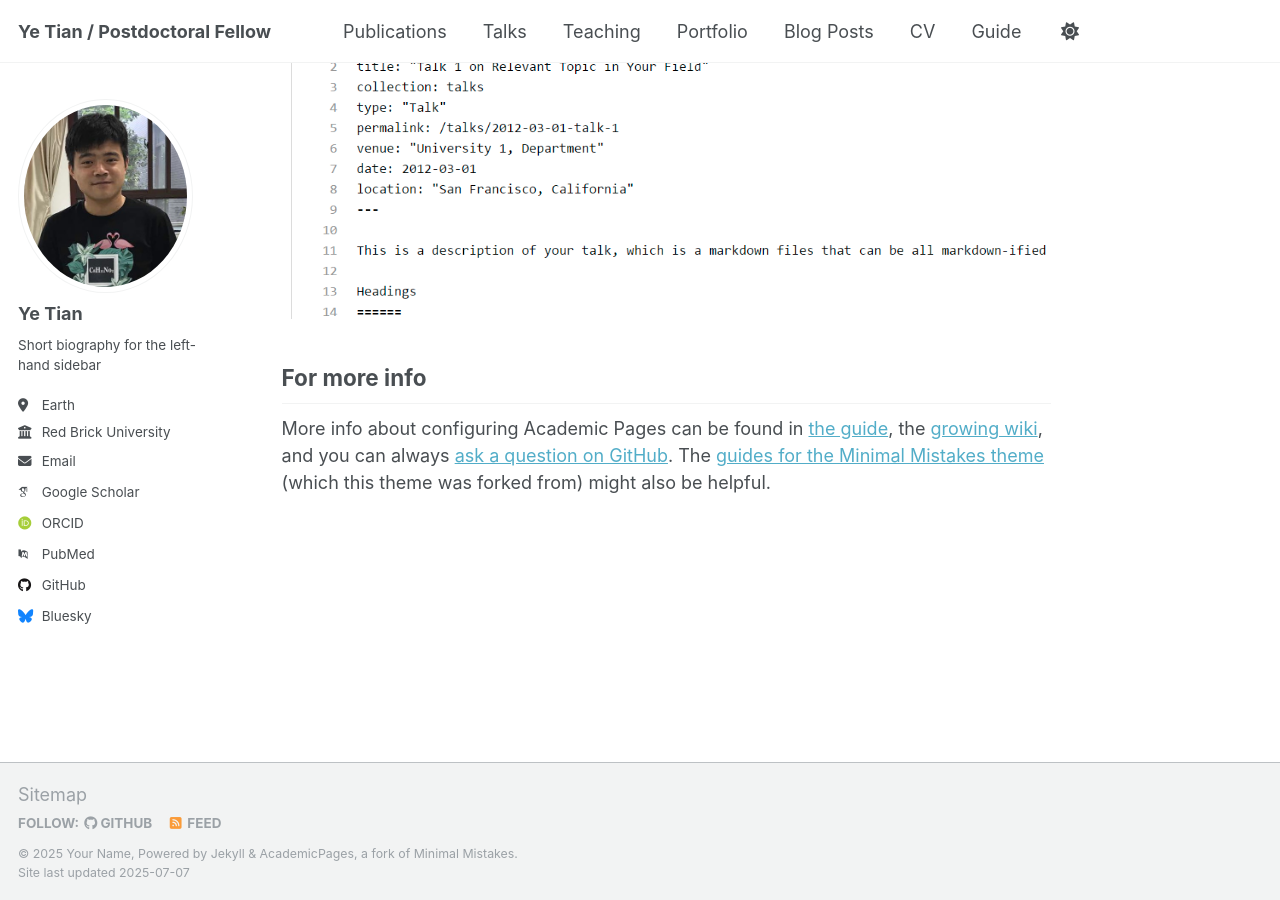
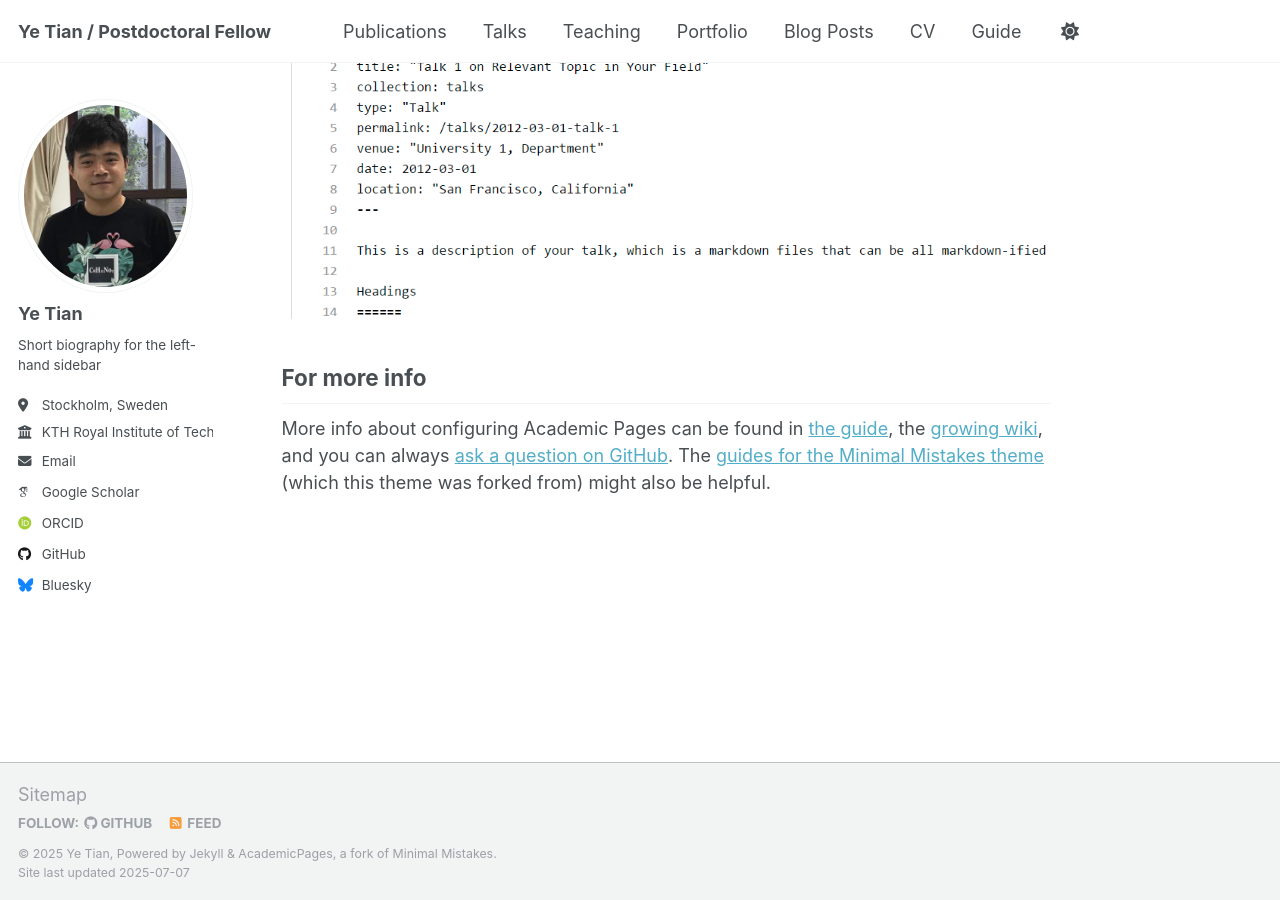
Before and after one commit to tinybeta/tinybeta.github.io, a Jekyll site: the page built from _pages/about.md, in a window 1280 px wide and 900 px high, scrolled down 2880 px. Built offline with Jekyll 4.4.1, drawn with Linux system fonts in a browser that asks for light colours; some web fonts are replaced; a script that is not in the unit is left out.

Commit message:
Update _config.yml

```diff
--- a/_config.yml
+++ b/_config.yml
@@ -11,11 +11,11 @@ locale                   : "en-US"
 site_theme               : "default"
 title                    : "Ye Tian / Postdoctoral Fellow"
 title_separator          : "-"
-name                     : &name "Your Name"
+name                     : &name "Ye Tian"
 description              : &description "personal description"
 url                      : https://tinybeta.github.io # the base hostname & protocol for your site e.g. "https://[your GitHub username].github.io" or if you already have some other page hosted on Github then use "https://[your GitHub username].github.io/[Your Repo Name]"
 baseurl                  : "" # the subpath of your site, e.g. "/blog"
-repository               : "academicpages/academicpages.github.io"
+repository               : "tinybeta/tinybeta.github.io"
 
 # Site Author - The following control what appear as part of the author content on the side bar.
 #               If a field is blank the icon and link will not appear, otherwise it will be shown.
@@ -26,21 +26,21 @@ author:
   name             : "Ye Tian"
   pronouns         : # example: "she/her"
   bio              : "Short biography for the left-hand sidebar"
-  location         : "Earth"
-  employer         : "Red Brick University"
+  location         : "Stockholm, Sweden"
+  employer         : "KTH Royal Institute of Technology"
   uri              : # URL
   email            : "ye3@kth.se"
 
   # Academic websites
-  academia         : # URL
-  arxiv            : # URL - Update with the correct link to your profile
+  #academia         : # URL
+  #arxiv            : ""# URL - Update with the correct link to your profile
   googlescholar    : "https://scholar.google.com/citations?user=Daa-3BIAAAAJ"
-  impactstory      : # URL
-  orcid            : "http://orcid.org/yourorcidurl"
-  semantic         : # URL
-  pubmed           : "https://www.ncbi.nlm.nih.gov/pubmed/?term=john+snow"
-  researchgate     : # URL
-  scopus           : # URL
+  #impactstory      : # URL
+  orcid            : "https://orcid.org/0000-0003-4965-2459"
+  #semantic         : # URL
+  #pubmed           : "https://www.ncbi.nlm.nih.gov/pubmed/?term=john+snow"
+  #researchgate     : # URL
+  #scopus           : # URL
 
   # Repositories and software development
   bitbucket        : # Username - Update with your username on the site
@@ -51,7 +51,7 @@ author:
   stackoverflow    : # User number or user number and name (i.e., use "1" or "1/jeff-atwood")
 
   # Social media
-  artstation       : # Username
+  #artstation       : # Username
   bluesky          : "bsky.app" # Replace this with you Bluesky username
   facebook         : # Username
   flickr           : # Username
```
